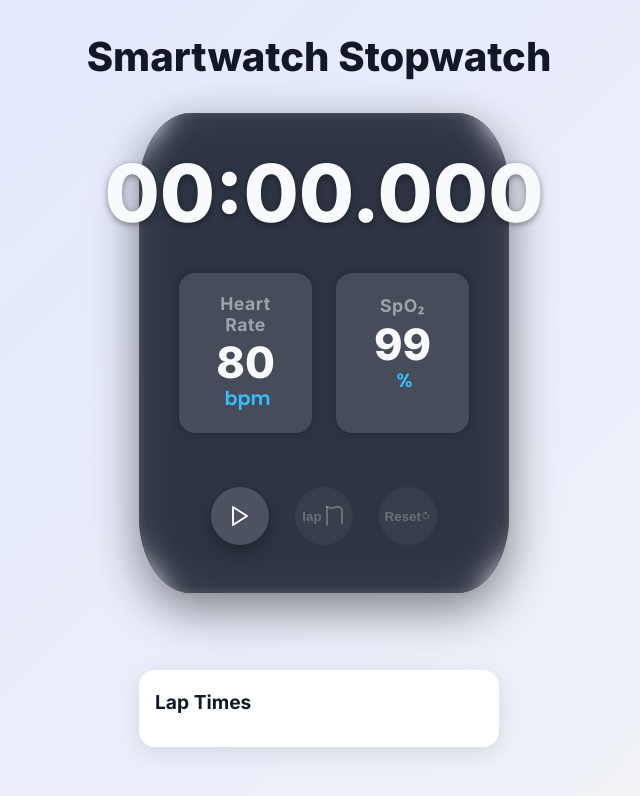
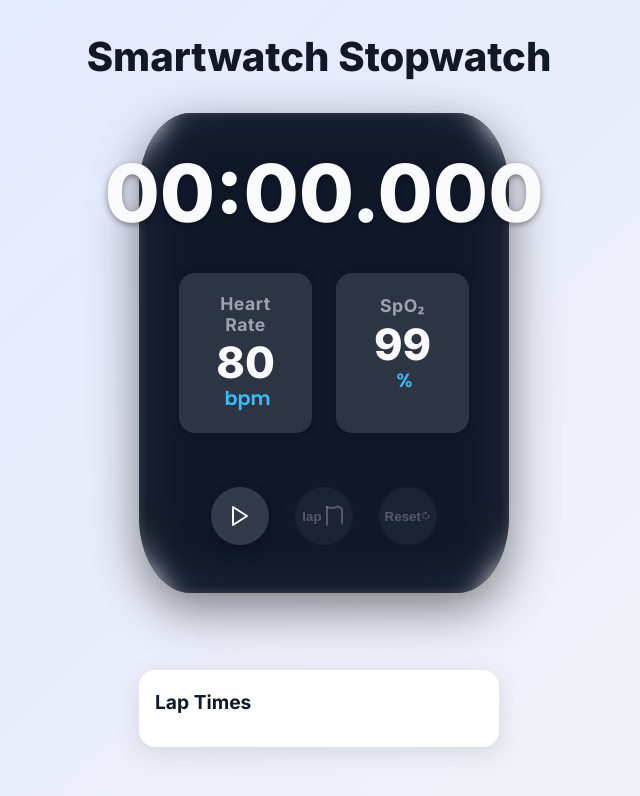
Before and after one commit to Dhrub-kumar/PRODIGY_WD_02, a plain HTML site: page index.html in a window 1280 px wide. Shown: the whole page, without its empty margins (321-961 px from the left). Drawn offline with Linux system fonts and the light colour scheme.

Commit message:
changes in watch bg

```diff
--- a/styles.css
+++ b/styles.css
@@ -2,7 +2,7 @@
 
 :root {
   --watch-bg: #111827;
-  --watch-glass: rgba(255 255 255 / 0.12);
+
   --watch-glass-blur: 12px;
 
   --primary-text: #f9fafb;
```
